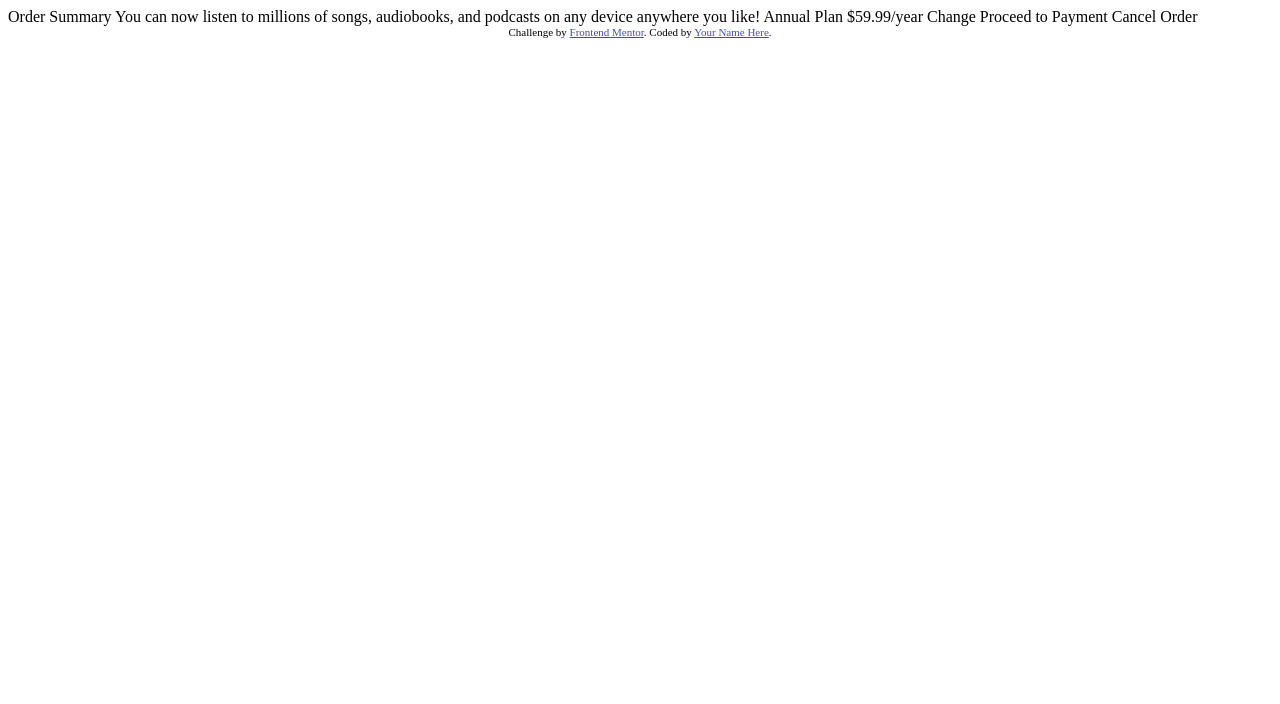
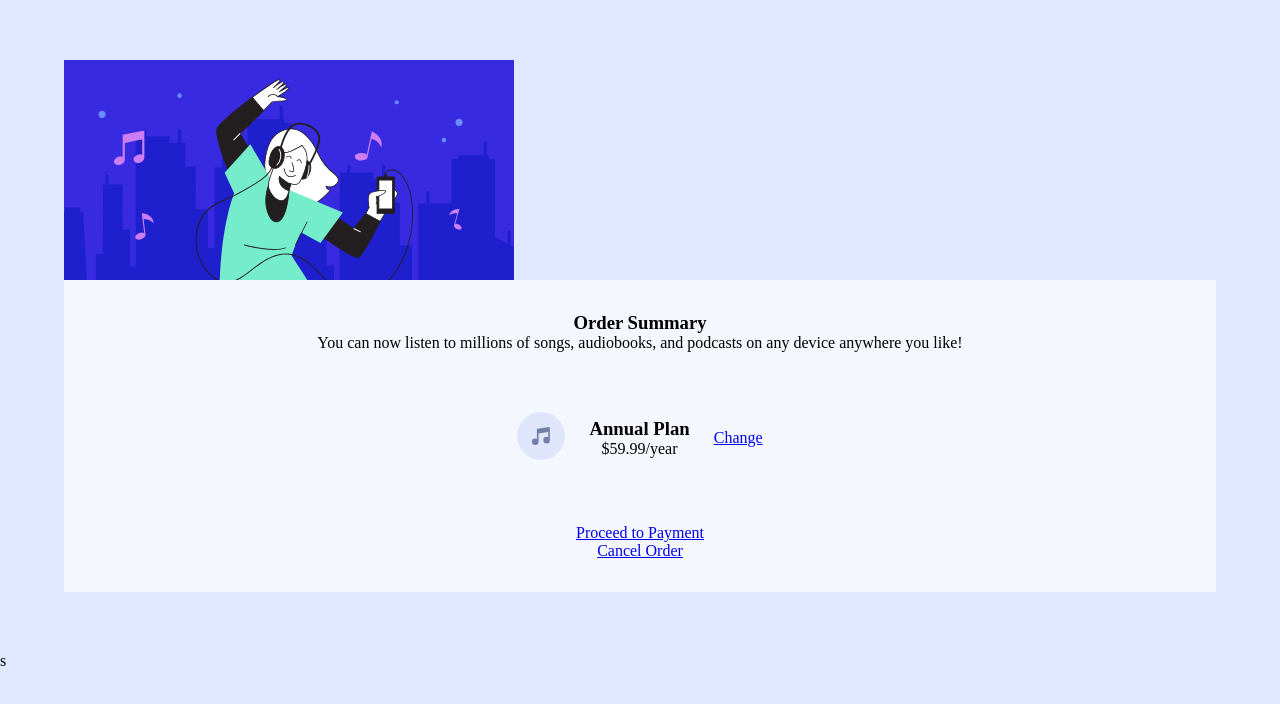
Before and after one commit to gonrigo18/DesarrolloWeb, a plain HTML site: page flexbox/ejercicio3/index.html in a window 1280 px wide. Drawn offline with Linux system fonts and the light colour scheme.

Commit message:
Ejercicio 3 flexbox

```diff
--- /dev/null
+++ b/flexbox/ejercicio3/css/style.css
@@ -0,0 +1,64 @@
+:root {
+    --Pale-blue: hsl(225, 100%, 94%);
+    --Bright-blue: hsl(245, 75%, 52%);
+    --Very-pale-blue: hsl(225, 100%, 98%);
+    --Desaturated-blue: hsl(224, 23%, 55%);
+    --Dark-blue: hsl(223, 47%, 23%);
+
+    --font1: 'Red Hat Display', sans-serif;
+    --padding-container: 60px 0;
+}
+
+*{
+    margin: 0;
+    box-sizing: 0;
+}
+body{
+    font-size: 16px;
+    background-color: var(--Pale-blue);
+}
+
+.container{
+    width: 90%;
+    margin: 0 auto;
+    max-width: 1200px;
+    overflow: hidden;
+    padding: var(--padding-container);
+}
+
+.hero__container{
+    display: flex;
+    flex-direction: column;
+    width: 90%;
+    margin: 0 auto;
+}
+
+.hero__img{
+    display: block;
+}
+
+.hero__texts{
+    background-color: var(--Very-pale-blue);
+    text-align: center;
+    padding: 2em;
+}
+.hero__plan{
+    display: flex;
+    flex-direction: row;
+    justify-content: center;
+    align-items: center;
+    gap: 1.5em;
+}
+
+.plan__texts{
+    display: flex;
+    flex-direction: column;
+    justify-content: center;
+    align-items: center;
+}
+
+.hero__ctas{
+    display: flex;
+    flex-direction:column;
+    align-items: center;
+}
--- a/flexbox/ejercicio3/index.html
+++ b/flexbox/ejercicio3/index.html
@@ -1,37 +1,50 @@
 <!DOCTYPE html>
 <html lang="en">
+
 <head>
   <meta charset="UTF-8">
-  <meta name="viewport" content="width=device-width, initial-scale=1.0"> <!-- displays site properly based on user's device -->
+  <meta name="viewport" content="width=device-width, initial-scale=1.0">
+  <link rel="icon" type="image/png" sizes="32x32" href="./images/favicon-32x32.png">
+  <title>Proyecto 3</title>
+  <link rel="stylesheet" href="./css/style.css">
+  <link rel="preconnect" href="https://fonts.googleapis.com">
+  <link rel="preconnect" href="https://fonts.gstatic.com" crossorigin>
+  <link href="https://fonts.googleapis.com/css2?family=Red+Hat+Display:wght@500;700;900&display=swap" rel="stylesheet">
+</head>
 
-  <link rel="icon" type="image/png" sizes="32x32" href="./images/favicon-32x32.png">
+<body>
+  <section class="hero container">
+    <figure class="hero__picture">
+      <img src="./images/illustration-hero.svg" class="hero__img">
+    </figure>
+    <section class="hero__texts">
+      <h1 class="hero__title">
+        Order Summary
+      </h1>
+      <p class="hero__paragraph">
+        You can now listen to millions of songs, audiobooks, and podcasts on any
+        device anywhere you like!
+      </p>
+      <section class="hero__plan container">
+        <div class="hero__icon">
+          <img src="./images/icon-music.svg">
+        </div>
+        <div class="plan__texts">
+          <h3 class="plan__title">
+            Annual Plan
+          </h3>
+          <p class="plan__paragraph">
+            $59.99/year
+          </p>
+        </div>
+        <a href="#" class="plan__link">Change</a>
+      </section>
+      <section class="hero__ctas">
+        <a href="#" class="hero__cta1">Proceed to Payment</a>
+        <a href="#" class="hero__cta2"> Cancel Order</a>
+      </section>
+    </section>
+  </section>
+</body>
 
-  <title>Frontend Mentor | Order summary card</title>
-
-  <!-- Feel free to remove these styles or customise in your own stylesheet 👍 -->
-  <style>
-    .attribution { font-size: 11px; text-align: center; }
-    .attribution a { color: hsl(228, 45%, 44%); }
-  </style>
-</head>
-<body>
-
-  Order Summary
-
-  You can now listen to millions of songs, audiobooks, and podcasts on any
-  device anywhere you like!
-
-  Annual Plan
-  $59.99/year
-
-  Change
-
-  Proceed to Payment
-  Cancel Order
-
-  <div class="attribution">
-    Challenge by <a href="https://www.frontendmentor.io?ref=challenge" target="_blank">Frontend Mentor</a>.
-    Coded by <a href="#">Your Name Here</a>.
-  </div>
-</body>
-</html>
+</html>s
```
